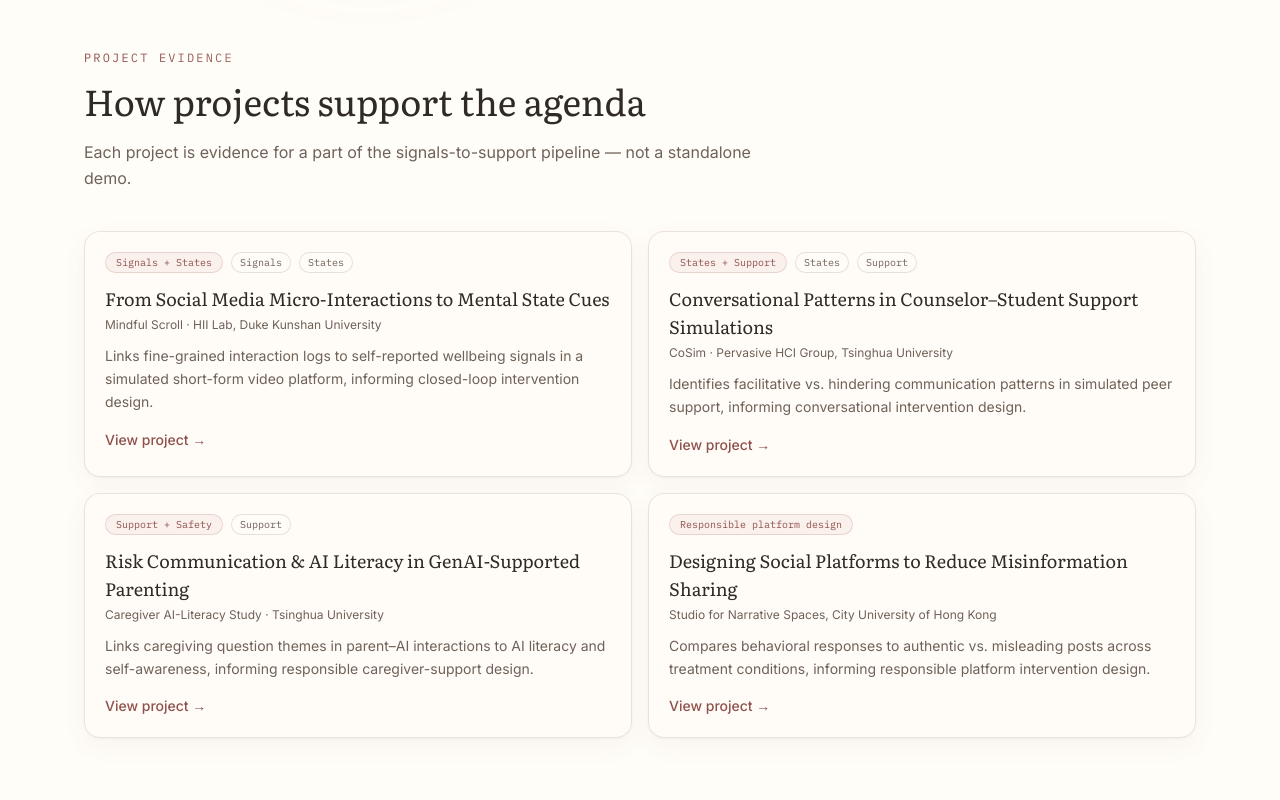
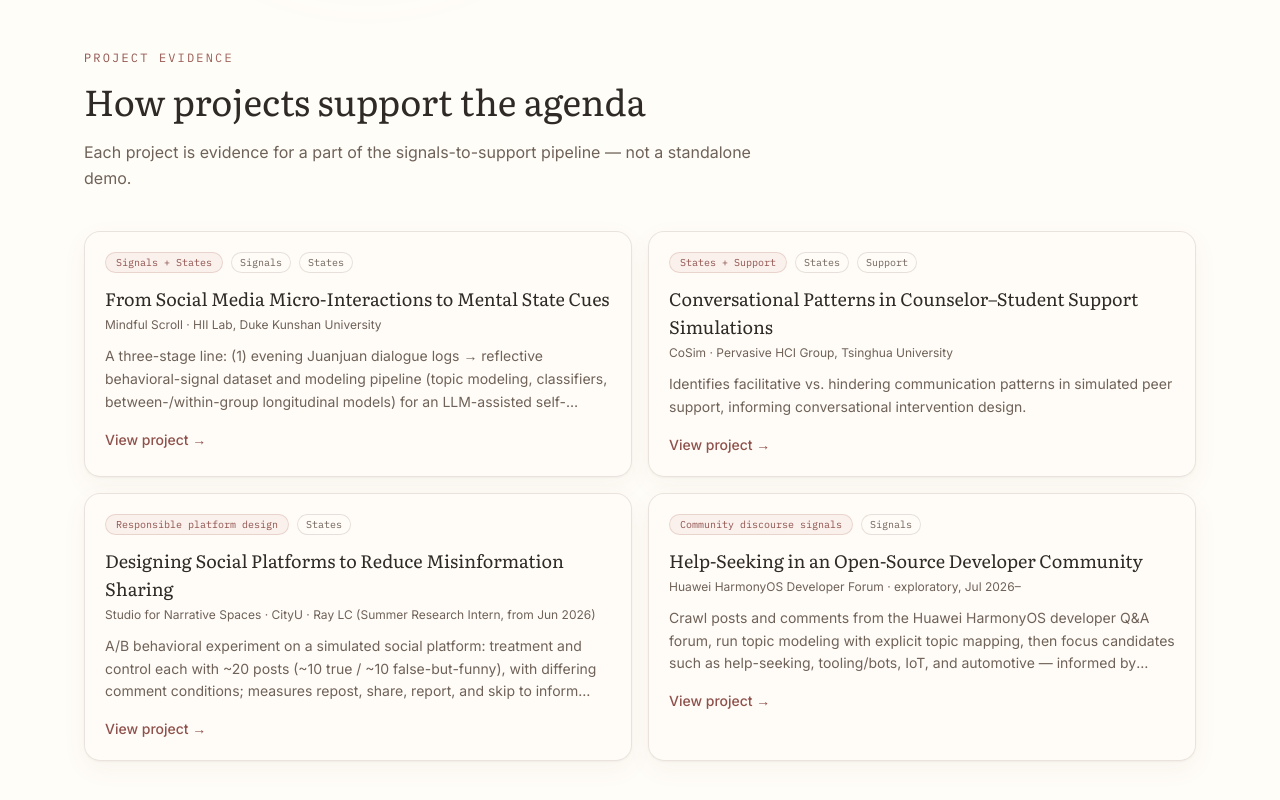
Before and after one commit to BlueRosy/ROSELIU-HCI-WEB, a React (Vite) app: page /rose-research-world in a window 1280 px wide. Shown: the part 2494-3294 px from the top of the page. Built offline with nearby package versions, Linux system fonts and the light colour scheme; no server answers.

Commit message:
update plan

```diff
--- a/src/components/CV.tsx
+++ b/src/components/CV.tsx
@@ -12,7 +12,7 @@ const highlights = [
   {
     icon: FlaskConical,
     label: "Research",
-    text: "Research Fellow @ DKU HII Lab · Research Intern @ Tsinghua Pervasive HCI · Summer RA @ CityU Studio for Narrative Spaces",
+    text: "Research Fellow @ DKU HII Lab · Research Intern @ Tsinghua Pervasive HCI · Summer Research Intern @ CityU Studio for Narrative Spaces (Ray LC)",
   },
   {
     icon: Wrench,
--- a/src/content/site.ts
+++ b/src/content/site.ts
@@ -192,18 +192,25 @@ export const projects: Project[] = [
     title: "From Social Media Micro-Interactions to Mental State Cues",
     context: "Mindful Scroll · HII Lab, Duke Kunshan University",
     question:
-      "How can subtle interaction behaviors on social platforms reveal users\u2019 psychological states and inform timely wellbeing interventions?",
+      "How can short-form video micro-interactions and evening self-reflection dialogues reveal everyday stress and anxiety \u2014 and how should those signals shape a safe self-reflection intervention?",
     contribution:
-      "Links fine-grained interaction logs to self-reported wellbeing signals in a simulated short-form video platform, informing closed-loop intervention design.",
+      "A three-stage line: (1) evening Juanjuan dialogue logs \u2192 reflective behavioral-signal dataset and modeling pipeline (topic modeling, classifiers, between-/within-group longitudinal models) for an LLM-assisted self-reflection assistant; (2) SFV-specific micro-interactions as everyday stress/anxiety signals; (3) combine both signal findings into a self-reflection intervention for healthier SFV use under high stress or anxiety.",
     methods: [
-      "Behavioral log analysis",
-      "Pattern mining",
-      "Feature interpretation",
-      "Intervention opportunity mapping",
+      "Conversational log analysis",
+      "Topic modeling",
+      "Predictive / longitudinal modeling",
+      "Micro-interaction sensing",
+      "Intervention design",
     ],
-    focus: ["Sensing", "Timing", "Low-burden intervention"],
-    role: "Independently designed & built the simulated platform (React/JS, Dockerized); led the pilot study (N=32) and analysis pipeline.",
-    status: "Presentation at DMH 2026 · CHI 2027 manuscript in preparation",
+    focus: [
+      "Dialogue signals",
+      "Micro-interactions",
+      "Mental-state modeling",
+      "Self-reflection intervention",
+    ],
+    role: "Independently designed & built the simulated platform (React/JS, Dockerized); led the pilot study (N=32) and analysis pipelines across dialogue and micro-interaction tracks.",
+    status:
+      "DMH 2026 presented · IP&MC dataset/pipeline in prep (ddl Jul 31) · Conference Book planned (ddl Aug 31) · intervention design Sep 2026 · targeting CHI 2027 (intervention)",
     accessType: "private",
     image: "/Mindful-Scroll/cover.png",
     gallery: [
@@ -249,50 +256,67 @@ export const projects: Project[] = [
     links: [{ label: "Sanitized walkthrough upon request" }],
   },
   {
-    id: "caregiver",
-    group: "research",
-    projectType: "Study",
-    title: "Risk Communication & AI Literacy in GenAI-Supported Parenting",
-    context: "Caregiver AI-Literacy Study · Tsinghua University",
-    question:
-      "How can interactive GenAI tools improve parents\u2019 AI literacy and reduce moral disengagement in everyday parenting contexts?",
-    contribution:
-      "Links caregiving question themes in parent\u2013AI interactions to AI literacy and self-awareness, informing responsible caregiver-support design.",
-    methods: [
-      "Pre\u2013post survey",
-      "Conversational log analysis",
-      "OLS modeling",
-      "Qualitative analysis",
-    ],
-    focus: ["AI literacy", "Moral disengagement", "Risk awareness", "Responsible AI"],
-    role: "Developed an LLM-assisted topic-coding workflow with human correction; linked themes to participant profiles.",
-    status: "CHI 2027 manuscript in preparation",
-    accessType: "private",
-    image: "/projects/caregiver.svg",
-    links: [{ label: "Demo available upon request" }],
-  },
-  {
     id: "misinfo-sharing",
     group: "research",
     projectType: "Design Research",
     title: "Designing Social Platforms to Reduce Misinformation Sharing",
-    context: "Studio for Narrative Spaces, City University of Hong Kong",
+    context:
+      "Studio for Narrative Spaces · CityU · Ray LC (Summer Research Intern, from Jun 2026)",
     question:
-      "How do people respond differently to authentic versus misleading posts on social platforms, and how might platform design interrupt or reduce the sharing of misinformation?",
+      "Do treatment vs. control comment conditions change how people react to authentic and misleading-but-funny posts \u2014 via repost, share, report, or skip \u2014 and what mechanisms drive those shifts?",
     contribution:
-      "Compares behavioral responses to authentic vs. misleading posts across treatment conditions, informing responsible platform intervention design.",
+      "A/B behavioral experiment on a simulated social platform: treatment and control each with ~20 posts (~10 true / ~10 false-but-funny), with differing comment conditions; measures repost, share, report, and skip to inform responsible platform intervention design.",
     methods: [
       "Behavioral experiment design",
       "Treatment / control comparison",
       "Simulated platform development",
+      "Stimulus curation",
       "Interaction response analysis",
     ],
-    focus: ["Misinformation", "Responsible AI", "Platform design", "Behavioral response"],
-    role: "Building the simulated X / Instagram-style study platform and leading later analysis of how participants react to authentic versus misleading posts across treatment and control conditions. A longer-term goal is to explore LLM-based interventions that mitigate misinformation sharing.",
-    status: "Early stage \u2014 study platform in development",
+    focus: [
+      "Misinformation",
+      "Comment interventions",
+      "Platform design",
+      "Behavioral response",
+    ],
+    role: "Lead study-web layout and front-end development; contribute in meetings and in selecting posts and comments; may join later analysis and paper writing.",
+    status: "Data collection in progress \u00b7 targeting CHI 2027",
     accessType: "private",
     image: "/projects/misinfo-sharing.svg",
     links: [{ label: "Demo available upon request" }],
+  },
+  {
+    id: "harmony-forum",
+    group: "research",
+    projectType: "Study",
+    title: "Help-Seeking in an Open-Source Developer Community",
+    context: "Huawei HarmonyOS Developer Forum \u00b7 exploratory, Jul 2026\u2013",
+    question:
+      "How do developers seek help, debug, and share tooling in a large open-source community forum \u2014 and which discourse topics are research-ready for deeper HCI analysis?",
+    contribution:
+      "Crawl posts and comments from the Huawei HarmonyOS developer Q&A forum, run topic modeling with explicit topic mapping, then focus candidates such as help-seeking, tooling/bots, IoT, and automotive \u2014 informed by open-source developer and support/tool community literature, without claiming those prior papers as my own.",
+    methods: [
+      "Web scraping",
+      "Topic modeling",
+      "Community discourse analysis",
+      "Related-work synthesis",
+    ],
+    focus: [
+      "Help-seeking",
+      "Developer communities",
+      "Topic modeling",
+      "Open-source tooling",
+    ],
+    role: "Designing the crawl + topic-modeling pipeline and selecting which topics can sustain a paper narrative (including agent-related angles).",
+    status: "Exploratory \u00b7 topic selection underway",
+    accessType: "private",
+    image: "/projects/harmony-forum.svg",
+    links: [
+      {
+        label: "HarmonyOS developer forum",
+        href: "https://developer.huawei.com/consumer/cn/forum/",
+      },
+    ],
   },
   {
     id: "rose-stats-studio",
@@ -446,18 +470,36 @@ export const publications: Publication[] = [
   {
     authors: "Liu, Y., Zhu, Y., & Jin, Y.",
     title:
-      "Simulated Douyin-Style Short Video: Linking Interaction Logs to Self-Reported Mental Health and Well-Being, and In-App Interventions.",
+      "Evening Self-Reflection Dialogues on Short-Form Video Use: A Dataset and Modeling Pipeline for Stress and Anxiety Signals.",
+    venue:
+      "Information Processing & Management Conference (IP&MC), Dataset & Full Paper — targeting Jul 31, 2026",
+    year: "2026",
+    status: "In Preparation",
+  },
+  {
+    authors: "Liu, Y., Zhu, Y., & Jin, Y.",
+    title:
+      "Short-Form Video Micro-Interactions as Everyday Stress and Anxiety Signals: Modeling Behavioral Traces for Digital Mental Health.",
+    venue:
+      "DMH Conference Book — Maximising the Real-World Potential of Digital Mental Health (Springer Nature) — targeting Aug 31, 2026",
+    year: "2026",
+    status: "In Preparation",
+  },
+  {
+    authors: "Liu, Y., Zhu, Y., & Jin, Y.",
+    title:
+      "Designing Self-Reflection Interventions for Healthier Short-Form Video Use Under High Stress and Anxiety.",
     venue: "CHI (Full Paper) — targeting 2027",
     year: "2027",
     status: "Target Venue",
   },
   {
-    authors: "Liu, Y., Zhu, Y., & Jin, Y.",
+    authors: "Liu, Y., & LC, R.",
     title:
-      "A Conversational AI Agent for Short-Form Video Use: Dialogue-Derived Features for Improving Stress and Anxiety Prediction.",
-    venue: "Information Processing & Management Conference (IP&MC), Dataset & Full Paper",
-    year: "2026",
-    status: "In Preparation",
+      "Comment Conditions and Behavioral Responses to Authentic vs. Misleading Posts on a Simulated Social Platform.",
+    venue: "CHI (Full Paper) — targeting 2027",
+    year: "2027",
+    status: "Target Venue",
   },
 ];
 
@@ -566,14 +608,14 @@ export const researchAtlas = {
       zones: ["states", "support"] as const,
     },
     {
-      projectId: "caregiver",
-      mapping: "Support + Safety",
-      zones: ["support"] as const,
+      projectId: "misinfo-sharing",
+      mapping: "Responsible platform design",
+      zones: ["states"] as const,
     },
     {
-      projectId: "misinfo-sharing",
-      mapping: "Responsible platform design",
-      zones: [] as const,
+      projectId: "harmony-forum",
+      mapping: "Community discourse signals",
+      zones: ["signals"] as const,
     },
   ],
   zoneMethods: {
@@ -792,7 +834,7 @@ export const researchWorld = {
       label: "Signals Garden",
       title: "Everyday traces",
       body: "Signals are the everyday traces people already leave behind: micro-interactions, conversational patterns, and lightweight self-reports.",
-      projectIds: ["mindful-scroll", "cosim", "caregiver"],
+      projectIds: ["mindful-scroll", "cosim", "harmony-forum"],
       focusCards: [
         {
           title: "Micro-interactions",
@@ -838,7 +880,7 @@ export const researchWorld = {
       label: "Support Sanctuary",
       title: "Safe intervention",
       body: "The goal is not only prediction, but support: helping people translate reflection into safe, sustainable action.",
-      projectIds: ["mindful-scroll", "cosim", "caregiver"],
+      projectIds: ["mindful-scroll", "cosim"],
       focusCards: [
         {
           title: "Reflection prompts",
@@ -917,13 +959,16 @@ export const journey: JourneyStop[] = [
     place: "Kunshan, China",
     period: "2026 – 2027",
     title: "Research Fellow, HII Lab, Duke Kunshan University",
-    detail: "Leading a two-phase study on short-form video behavior, mental wellbeing signals, and in-app interventions.",
+    detail:
+      "Leading Mindful-Scroll in three stages: dialogue-derived mental-state signals and modeling pipeline, SFV micro-interaction wellbeing modeling, then self-reflection intervention design for high-stress / high-anxiety use.",
   },
   {
     place: "Hong Kong, China",
     period: "Jun – Aug 2026",
-    title: "Summer Research Assistant, Studio for Narrative Spaces, CityU",
-    detail: "Built a simulated social media study platform to compare how participants respond to authentic versus misleading posts across treatment and control conditions; supporting platform development and subsequent behavioral analysis.",
+    title:
+      "Summer Research Intern, Studio for Narrative Spaces, CityU (Ray LC)",
+    detail:
+      "Joined Ray LC\u2019s group on a misinformation-sharing experiment: study-web layout and stimulus selection (posts / comments); data collection in progress, targeting CHI 2027.",
   },
 ];
 
@@ -936,6 +981,31 @@ export type NewsItem = {
 };
 
 export const news: NewsItem[] = [
+  {
+    date: "Aug 2026",
+    title: "DMH Conference Book",
+    text: "Planning a full paper on SFV micro-interaction signals for everyday stress and anxiety modeling — Springer conference book deadline August 31.",
+    tag: "Manuscript",
+  },
+  {
+    date: "Jul 2026",
+    title: "HarmonyOS Forum Study",
+    text: "Started an exploratory study of the Huawei HarmonyOS developer forum: crawl posts and comments, run topic modeling, and select research-ready themes around help-seeking and tooling.",
+    tag: "Role",
+  },
+  {
+    date: "Jul 2026",
+    title: "IP&MC 2026",
+    text: "Preparing a Mindful-Scroll manuscript on evening dialogue logs, a reflective-signal dataset, and the modeling pipeline — targeting the July 31 deadline.",
+    tag: "Manuscript",
+  },
+  {
+    date: "Jun 2026",
+    title: "Summer Research Intern",
+    text: "Joined Studio for Narrative Spaces at CityU under Ray LC and began the Misinformation Sharing project (study platform, stimulus design, and data collection).",
+    tag: "Role",
+    featured: true,
+  },
   {
     date: "Jun 2026",
     title: "DMH 2026",
@@ -969,7 +1039,7 @@ export const news: NewsItem[] = [
   },
   {
     date: "2027 Target",
-    text: "Preparing two manuscripts targeting CHI 2027 on short-form video wellbeing and caregiver AI literacy.",
+    text: "Targeting CHI 2027 with a Mindful-Scroll self-reflection intervention paper and a Misinformation Sharing behavioral experiment (data collection underway).",
     tag: "Manuscript",
   },
 ];
```
Also changed, not shown: public/projects/harmony-forum.svg (added), 1 other file (tests, documents, lock files or other folders).
